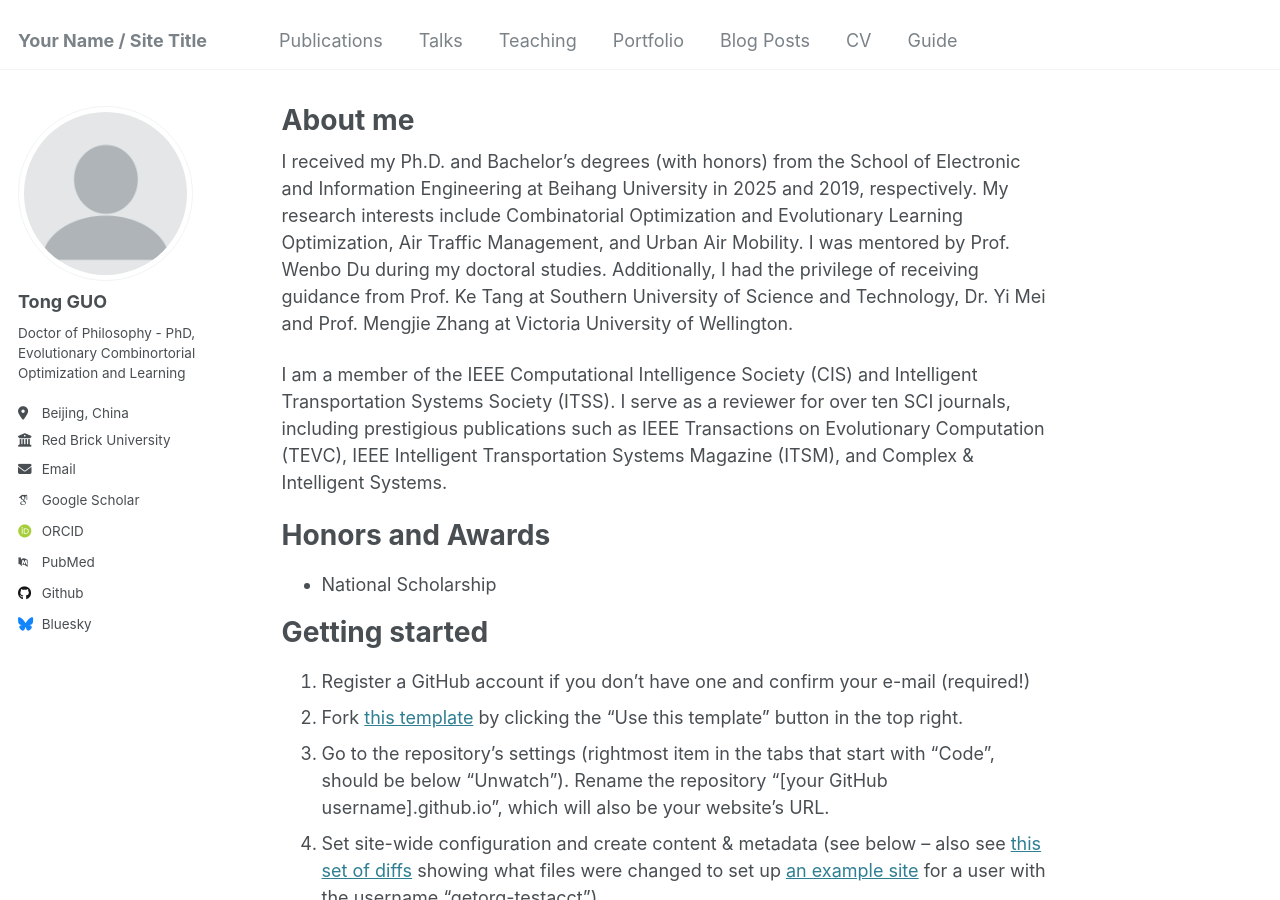
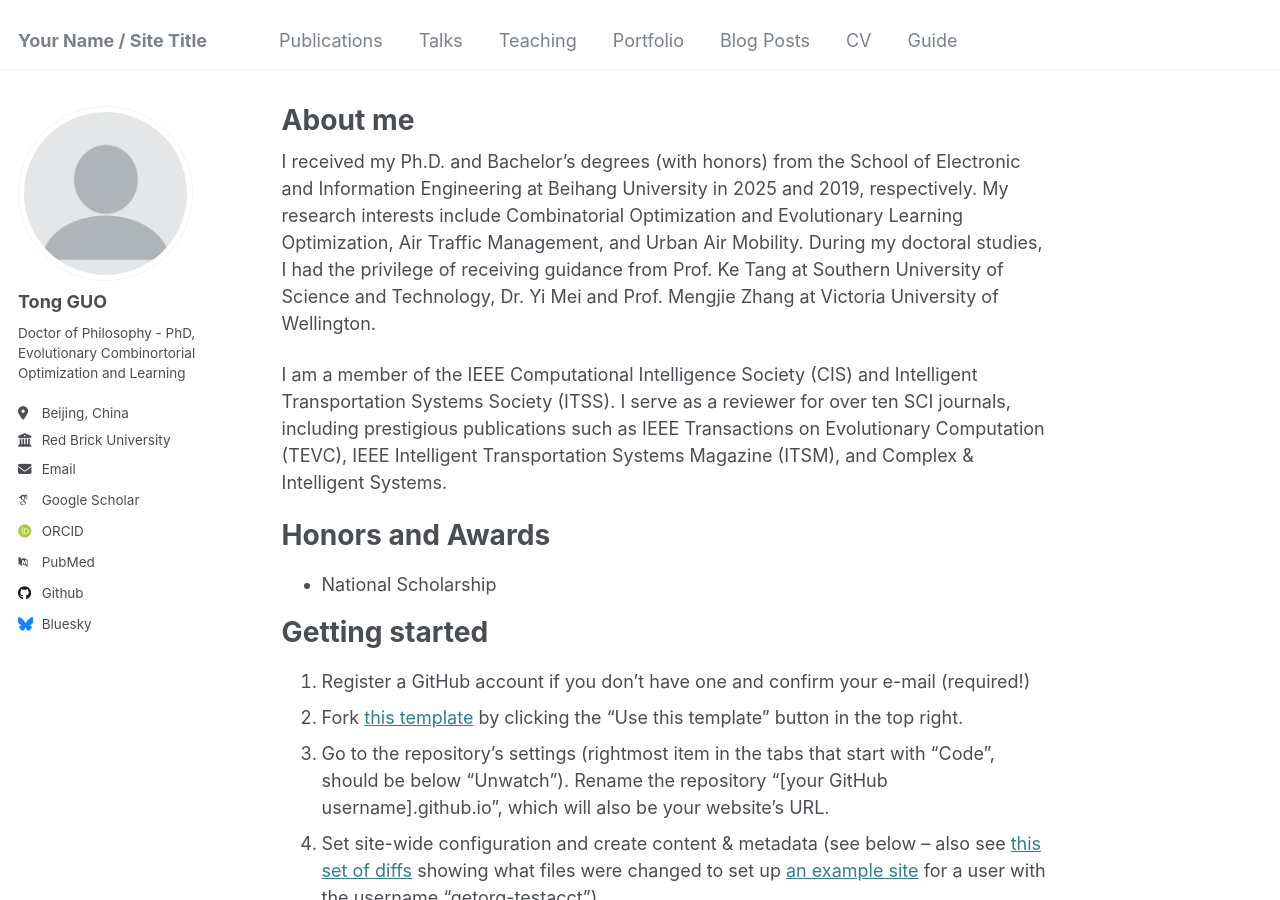
Before and after one commit to buaaguotong/buaaguotong.github.io, a Jekyll site: the page built from _pages/about.md, in a window 1280 px wide and 900 px high. Built offline with Jekyll 4.4.1, drawn with Linux system fonts in a browser that asks for light colours; some web fonts are replaced.

Commit message:
Update about.md

```diff
--- a/_pages/about.md
+++ b/_pages/about.md
@@ -6,7 +6,7 @@ redirect_from:
   - /about/
   - /about.html
 ---
-I received my Ph.D. and Bachelor’s degrees (with honors) from the School of Electronic and Information Engineering at Beihang University in 2025 and 2019, respectively. My research interests include Combinatorial Optimization and Evolutionary Learning Optimization, Air Traffic Management, and Urban Air Mobility. I was mentored by Prof. Wenbo Du during my doctoral studies. Additionally, I had the privilege of receiving guidance from Prof. Ke Tang at Southern University of Science and Technology, Dr. Yi Mei and Prof. Mengjie Zhang at Victoria University of Wellington.
+I received my Ph.D. and Bachelor’s degrees (with honors) from the School of Electronic and Information Engineering at Beihang University in 2025 and 2019, respectively. My research interests include Combinatorial Optimization and Evolutionary Learning Optimization, Air Traffic Management, and Urban Air Mobility. During my doctoral studies, I had the privilege of receiving guidance from Prof. Ke Tang at Southern University of Science and Technology, Dr. Yi Mei and Prof. Mengjie Zhang at Victoria University of Wellington.
 
 I am a member of the IEEE Computational Intelligence Society (CIS) and Intelligent Transportation Systems Society (ITSS). I serve as a reviewer for over ten SCI journals, including prestigious publications such as IEEE Transactions on Evolutionary Computation (TEVC), IEEE Intelligent Transportation Systems Magazine (ITSM), and Complex & Intelligent Systems.
 
```
